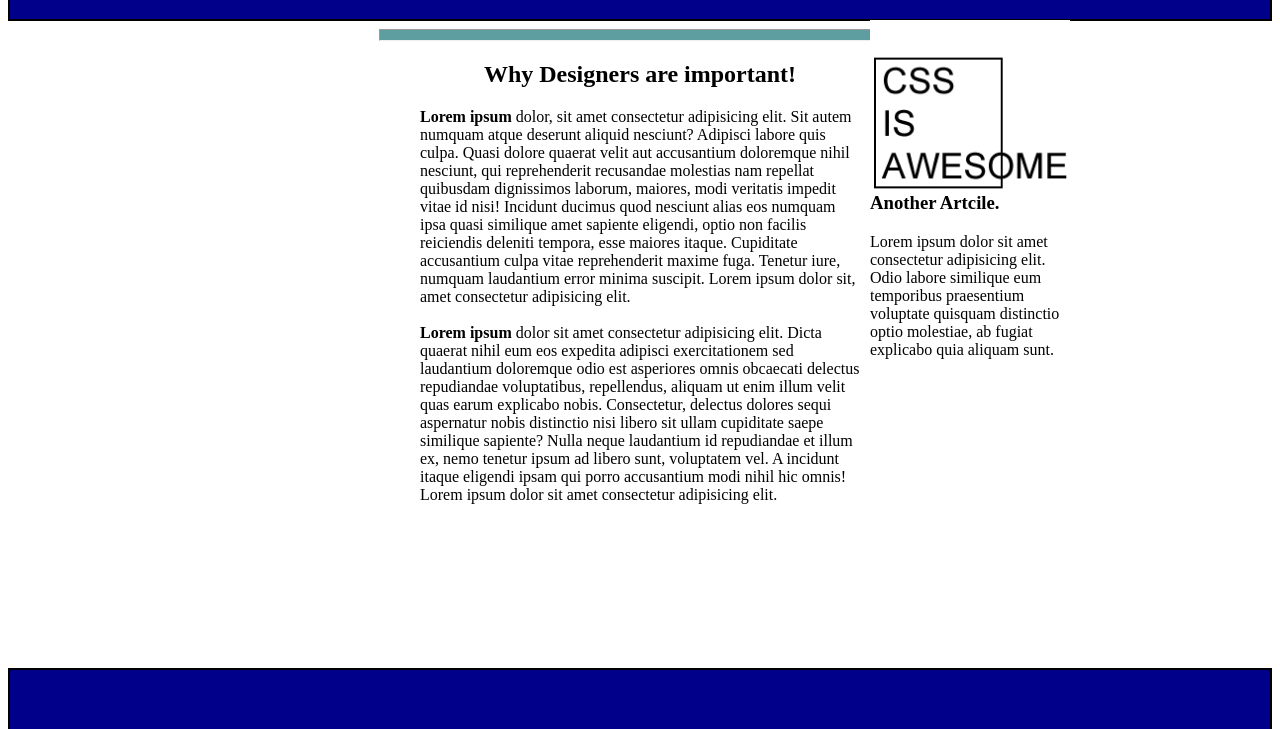
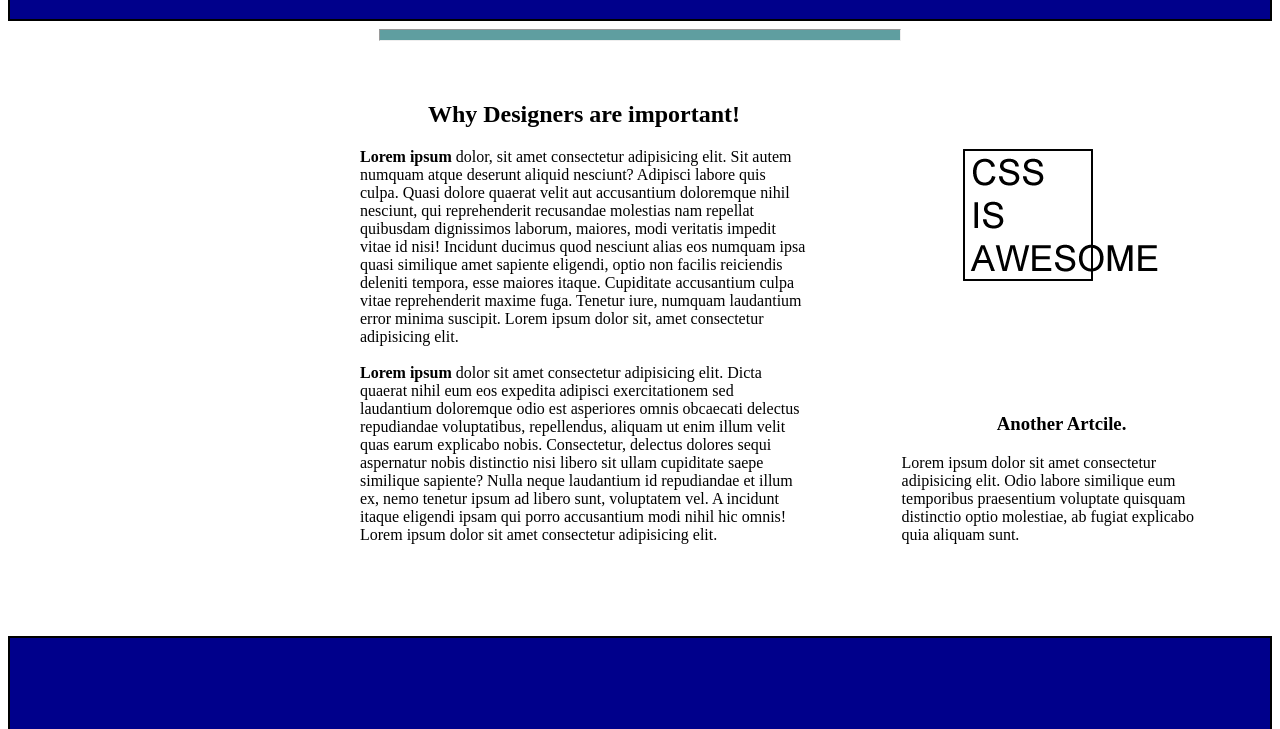
Before and after one commit to TannorWallace/after-lunch-challenge, a plain HTML site: page index.html in a window 1280 px wide. Shown: the part 71-800 px from the top of the page. Drawn offline with Linux system fonts and the light colour scheme.

Commit message:
many changes

```diff
--- a/index.html
+++ b/index.html
@@ -10,24 +10,22 @@
 </head>
 
 <body>
-  <main>
   <header>
     <div class="head">
       <h1 class="title">Hey there I have a cool site.</h1>
     </div>
   </header>
+  <hr>
   <main>
-      <hr>
     <section>
       <h1 class="title2">Why Designers are important!</h1>
-      </section>
       <div class="para1">
-        <section>
         <p><b>Lorem ipsum </b> dolor, sit amet consectetur adipisicing elit. Sit autem numquam atque
           deserunt
           aliquid nesciunt? Adipisci labore quis culpa. Quasi dolore quaerat velit aut accusantium doloremque nihil
           nesciunt, qui reprehenderit recusandae molestias nam repellat quibusdam dignissimos laborum, maiores, modi
-            veritatis impedit vitae id nisi! Incidunt ducimus quod nesciunt alias eos numquam ipsa quasi similique amet
+          veritatis impedit vitae id nisi! Incidunt ducimus quod nesciunt alias eos numquam ipsa quasi similique
+          amet
           sapiente eligendi, optio non facilis reiciendis deleniti tempora, esse maiores itaque. Cupiditate
           accusantium
           culpa vitae reprehenderit maxime fuga. Tenetur iure, numquam laudantium error minima suscipit. Lorem ipsum
@@ -41,20 +39,26 @@
           voluptatibus, repellendus, aliquam ut enim illum velit quas earum explicabo nobis. Consectetur, delectus
           dolores
           sequi aspernatur nobis distinctio nisi libero sit ullam cupiditate saepe similique sapiente? Nulla neque
-            laudantium id repudiandae et illum ex, nemo tenetur ipsum ad libero sunt, voluptatem vel. A incidunt itaque
+          laudantium id repudiandae et illum ex, nemo tenetur ipsum ad libero sunt, voluptatem vel. A incidunt
+          itaque
           eligendi ipsam qui porro accusantium modi nihil hic omnis! Lorem ipsum dolor sit amet consectetur
           adipisicing
           elit.
         </p>
-
     </section>
 
+    <aside class="aside1">
+      <article>
         <img class="pic" src="./images/cssmeme.png" alt="">
-        <article class="aside1">
-          <h3>Another Artcile.</h3>Lorem ipsum dolor sit amet consectetur adipisicing elit. Odio labore similique eum
+        <h3>Another Artcile.</h3>
+        <p>
+          Lorem ipsum dolor sit amet consectetur adipisicing elit. Odio labore similique eum
           temporibus praesentium
           voluptate quisquam distinctio optio molestiae, ab fugiat explicabo quia aliquam sunt.
+        </p>
       </article>
+
+    </aside>
 
     </div>
   </main>
--- a/style.css
+++ b/style.css
@@ -7,40 +7,51 @@ header{
 
 .title2{
   text-align: center;
+  padding-left: 25vw;
 }
+main{
+  margin: auto;
+}
+main section, main aside{
+  display: inline-block;
+}
+main section{
+   width: 60vw;
+   padding: 2em;
+   margin: auto;
 
-.para1{
-   width: 55vh;
-  height: 70vh;
   font-family: "Times New Roman", Times, serif;
-  margin:auto;
+  /* margin:auto; */
  }
-
+main aside{
+  width: 25vw;
+}
 hr{
   width: 65vh;
   height: 10px;
  background-color:cadetblue;
 }
 
-.aside1{
-  height: 25vh;
-  width: 25vh;
-  position: relative;
-  left: 450px;
-  bottom:550px;
+ .aside1 h3 {
+ text-align: center;
+
+}
+.para1{
+      padding-left: 25vw;
 }
 
-.pic{
-    height: 25vh;
-  width: 25vh;
-  position: relative;
-  left: 450px;
-  bottom:500px;
+ .pic, .aside1{
+      padding-left: 4.5vw;
+      padding-bottom:6vw;
+     }
+
+p{
+
 }
 
 .foot{
   background: darkblue;
   border: solid black 2px;
-  height: 40vh;
+  height: 30vh;
   bottom:400px;
 }
```
Lines whose indentation alone changed are shown as unchanged.
